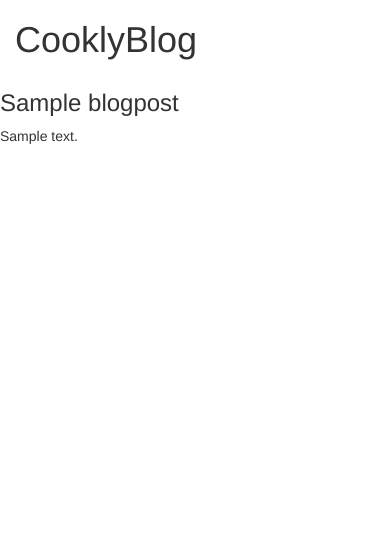
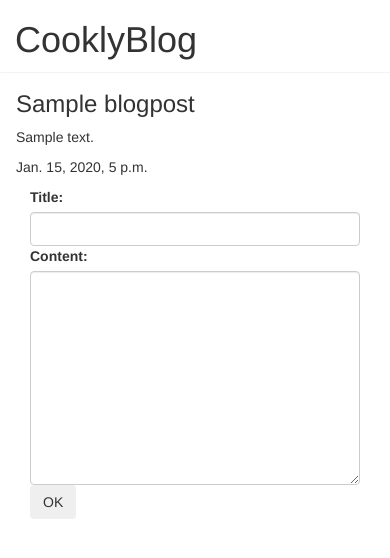
Before and after one commit to wattcookly/cooklyblog, a Django app: page / in a window 390 px wide. Shown: the top 558 px of the page. Run offline with Django 3.2, Linux system fonts and the light colour scheme; tables that the repository leaves empty hold one stand-in row (values such as "Sample post"); some libraries are stand-ins or nearby versions.

Commit message:
form on main page

```diff
--- /dev/null
+++ b/cooklyblog/blogpost/forms.py
@@ -0,0 +1,9 @@
+from django import forms
+from blogpost.models import BlogPost
+
+
+class BlogPostForm(forms.ModelForm):
+
+    class Meta:
+        model = BlogPost
+        fields = ['title', 'content']
--- a/cooklyblog/blogpost/views.py
+++ b/cooklyblog/blogpost/views.py
@@ -1,12 +1,34 @@
 from django.shortcuts import render_to_response
+from django.http import HttpResponseRedirect
+from django.template.context_processors import csrf
 from blogpost.models import BlogPost
+from blogpost.forms import BlogPostForm
 
 # Create your views here.
+import logging
+logger = logging.getLogger(__name__)
 
 
 def homepage(request):
+
+    if request.POST:
+        # create a form instance and populate it with data from the request:
+        form = BlogPostForm(request.POST)
+        # check whether it's valid:
+        if form.is_valid():
+            logger.info(form.cleaned_data)
+            form.save()
+
+            return HttpResponseRedirect('/')
+    else:
+        form = BlogPostForm()
+
     blog_list = BlogPost.objects.all()
     data = {
         'data_blog': blog_list,
+        'form': form
     }
+    data.update(csrf(request))
+    logger.info('hehehehe')
+
     return render_to_response('index.html', data)
--- a/cooklyblog/templates/index.html
+++ b/cooklyblog/templates/index.html
@@ -1,7 +1,7 @@
 <!DOCTYPE html>
 <html lang="en">
 <head>
-    <title>Bootstrap Example</title>
+    <title>CooklyBlog</title>
     <meta charset="utf-8">
     <meta name="viewport" content="width=device-width, initial-scale=1">
     <link rel="stylesheet" href="http://maxcdn.bootstrapcdn.com/bootstrap/3.3.6/css/bootstrap.min.css">
@@ -17,17 +17,34 @@
 
     {% for blog in data_blog %}
     <div class="row">
-        <div>
-            <h3>{{blog.title}}</h3>
-        </div>
-        <div>
-            <p>
-                {{blog.content}}
-            </p>
+        <div class="panel">
+            <div class="col-xs-12">
+                <h3>{{blog.title}}</h3>
+            </div>
+            <div class="col-xs-12">
+                <p>
+                    {{blog.content}}
+                </p>
+            </div>
+            <div class="col-xs-12">
+                <p>{{blog.create_at}}</p>
+            </div>
         </div>
     </div>
+    {% endfor %}
 
-    {% endfor %}
+    <div class="col-xs-12 form-group">
+        <form method="post">
+            {% csrf_token %}
+            <label for="id_title">Title:</label>
+            <input class="form-control" id="id_title" maxlength="100" name="title" type="text">
+            <label for="id_content">Content:</label>
+            <textarea class="form-control" id="id_content" maxlength="1000" name="content" rows="10"></textarea>
+            <input class="btn" type="submit" value="OK">
+        </form>
+    </div>
+</div>
+
 
 
 </body>
```
Also changed, not shown: 2 other files.
